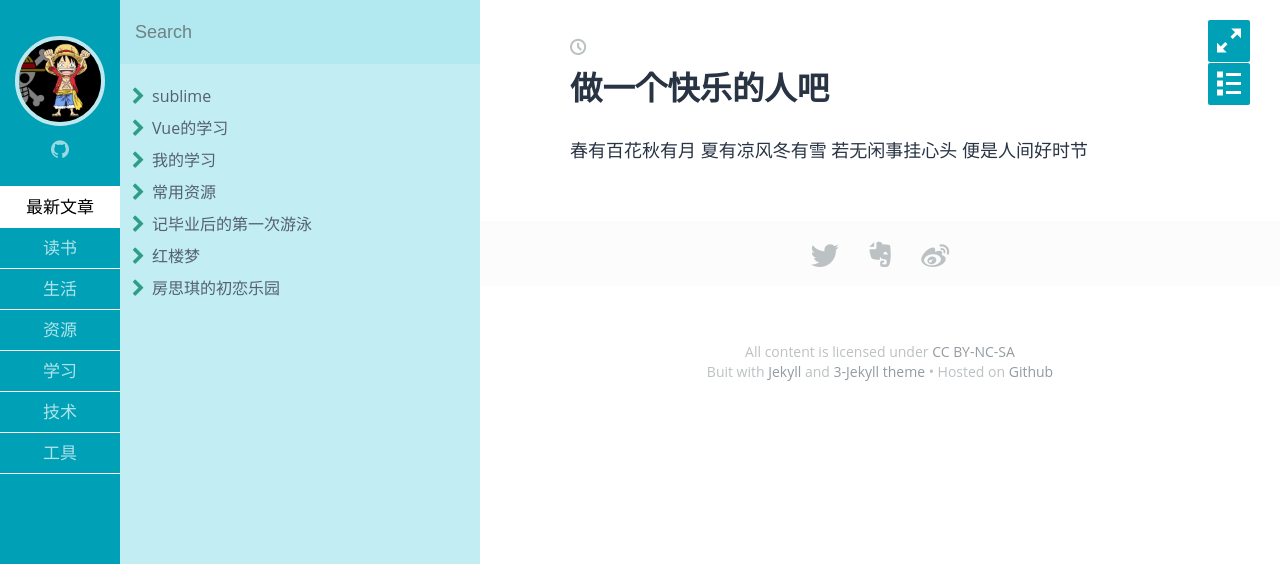
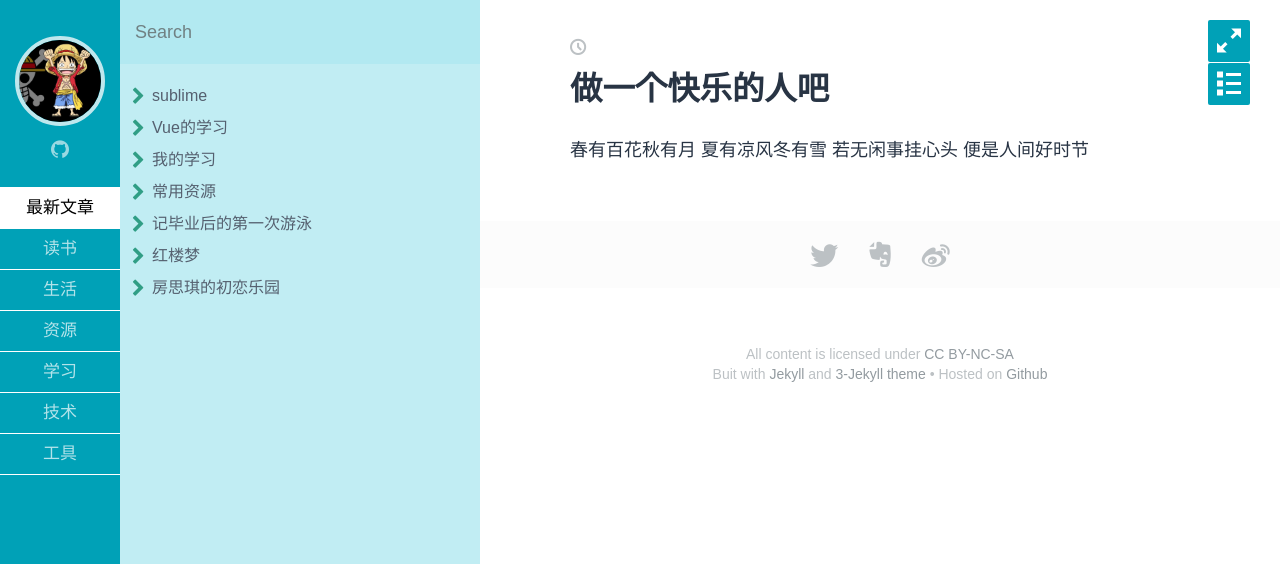
Before and after one commit to yyyyama/yyyyama.github.io, a Jekyll site: the page built from index.md, in a window 1280 px wide. Shown: the top 564 px of the page. Built offline with Jekyll 4.4.1, drawn with Linux system fonts in a browser that asks for light colours; some web fonts are replaced.

Commit message:
modify head.html scripts.html add css.css

```diff
--- a/_includes/head.html
+++ b/_includes/head.html
@@ -10,6 +10,7 @@
   {% endif %}
 
   <!-- <link href='fonts.googleapis.com/css?family=Open+Sans:400,400italic,600|Droid+Sans+Mono' rel='stylesheet' type='text/css'> -->
+  <link href='../css/css.css' rel='stylesheet' type='text/css'>
   <link rel="shortcut icon" href="{{ site.favicon }}" />
   <link rel="stylesheet" href="{{ "/css/main.css" | prepend: site.baseurl }}">
   <link rel="canonical" href="{{ page.url | replace:'index.html','' | prepend: site.baseurl | prepend: site.url }}">
--- a/_includes/scripts.html
+++ b/_includes/scripts.html
@@ -4,7 +4,7 @@
 <script src="{{ "/assets/js/main.js" | prepend: site.baseurl }}"></script>
 
 {% if site.mathjax == 'enabled' %}
-<script type="text/javascript" src="cdn.mathjax.org/mathjax/latest/MathJax.js?config=TeX-AMS-MML_HTMLorMML"></script>
+<script type="text/javascript" src="http://cdn.mathjax.org/mathjax/latest/MathJax.js?config=TeX-AMS-MML_HTMLorMML"></script>
 {% endif %}
 
 {% if site.ga %}
@@ -12,7 +12,7 @@
 (function(i,s,o,g,r,a,m){i['GoogleAnalyticsObject']=r;i[r]=i[r]||function(){
   (i[r].q=i[r].q||[]).push(arguments)},i[r].l=1*new Date();a=s.createElement(o),
   m=s.getElementsByTagName(o)[0];a.async=1;a.src=g;m.parentNode.insertBefore(a,m)
-  })(window,document,'script','www.google-analytics.com/analytics.js','ga');
+  })(window,document,'script','//www.google-analytics.com/analytics.js','ga');
   ga('create', '{{ site.ga.id }}', '{{ site.ga.url }}');
   ga('send', 'pageview');
 </script>
--- /dev/null
+++ b/css/css.css
@@ -0,0 +1,168 @@
+/* cyrillic-ext */
+@font-face {
+  font-family: 'Open Sans';
+  font-style: italic;
+  font-weight: 400;
+  src: local('Open Sans Italic'), local('OpenSans-Italic'), url(http://fonts.gstatic.com/s/opensans/v15/mem6YaGs126MiZpBA-UFUK0Udc1UAw.woff2) format('woff2');
+  unicode-range: U+0460-052F, U+1C80-1C88, U+20B4, U+2DE0-2DFF, U+A640-A69F, U+FE2E-FE2F;
+}
+/* cyrillic */
+@font-face {
+  font-family: 'Open Sans';
+  font-style: italic;
+  font-weight: 400;
+  src: local('Open Sans Italic'), local('OpenSans-Italic'), url(http://fonts.gstatic.com/s/opensans/v15/mem6YaGs126MiZpBA-UFUK0ddc1UAw.woff2) format('woff2');
+  unicode-range: U+0400-045F, U+0490-0491, U+04B0-04B1, U+2116;
+}
+/* greek-ext */
+@font-face {
+  font-family: 'Open Sans';
+  font-style: italic;
+  font-weight: 400;
+  src: local('Open Sans Italic'), local('OpenSans-Italic'), url(http://fonts.gstatic.com/s/opensans/v15/mem6YaGs126MiZpBA-UFUK0Vdc1UAw.woff2) format('woff2');
+  unicode-range: U+1F00-1FFF;
+}
+/* greek */
+@font-face {
+  font-family: 'Open Sans';
+  font-style: italic;
+  font-weight: 400;
+  src: local('Open Sans Italic'), local('OpenSans-Italic'), url(http://fonts.gstatic.com/s/opensans/v15/mem6YaGs126MiZpBA-UFUK0adc1UAw.woff2) format('woff2');
+  unicode-range: U+0370-03FF;
+}
+/* vietnamese */
+@font-face {
+  font-family: 'Open Sans';
+  font-style: italic;
+  font-weight: 400;
+  src: local('Open Sans Italic'), local('OpenSans-Italic'), url(http://fonts.gstatic.com/s/opensans/v15/mem6YaGs126MiZpBA-UFUK0Wdc1UAw.woff2) format('woff2');
+  unicode-range: U+0102-0103, U+0110-0111, U+1EA0-1EF9, U+20AB;
+}
+/* latin-ext */
+@font-face {
+  font-family: 'Open Sans';
+  font-style: italic;
+  font-weight: 400;
+  src: local('Open Sans Italic'), local('OpenSans-Italic'), url(http://fonts.gstatic.com/s/opensans/v15/mem6YaGs126MiZpBA-UFUK0Xdc1UAw.woff2) format('woff2');
+  unicode-range: U+0100-024F, U+0259, U+1E00-1EFF, U+2020, U+20A0-20AB, U+20AD-20CF, U+2113, U+2C60-2C7F, U+A720-A7FF;
+}
+/* latin */
+@font-face {
+  font-family: 'Open Sans';
+  font-style: italic;
+  font-weight: 400;
+  src: local('Open Sans Italic'), local('OpenSans-Italic'), url(http://fonts.gstatic.com/s/opensans/v15/mem6YaGs126MiZpBA-UFUK0Zdc0.woff2) format('woff2');
+  unicode-range: U+0000-00FF, U+0131, U+0152-0153, U+02BB-02BC, U+02C6, U+02DA, U+02DC, U+2000-206F, U+2074, U+20AC, U+2122, U+2191, U+2193, U+2212, U+2215, U+FEFF, U+FFFD;
+}
+/* cyrillic-ext */
+@font-face {
+  font-family: 'Open Sans';
+  font-style: normal;
+  font-weight: 400;
+  src: local('Open Sans Regular'), local('OpenSans-Regular'), url(http://fonts.gstatic.com/s/opensans/v15/mem8YaGs126MiZpBA-UFWJ0bbck.woff2) format('woff2');
+  unicode-range: U+0460-052F, U+1C80-1C88, U+20B4, U+2DE0-2DFF, U+A640-A69F, U+FE2E-FE2F;
+}
+/* cyrillic */
+@font-face {
+  font-family: 'Open Sans';
+  font-style: normal;
+  font-weight: 400;
+  src: local('Open Sans Regular'), local('OpenSans-Regular'), url(http://fonts.gstatic.com/s/opensans/v15/mem8YaGs126MiZpBA-UFUZ0bbck.woff2) format('woff2');
+  unicode-range: U+0400-045F, U+0490-0491, U+04B0-04B1, U+2116;
+}
+/* greek-ext */
+@font-face {
+  font-family: 'Open Sans';
+  font-style: normal;
+  font-weight: 400;
+  src: local('Open Sans Regular'), local('OpenSans-Regular'), url(http://fonts.gstatic.com/s/opensans/v15/mem8YaGs126MiZpBA-UFWZ0bbck.woff2) format('woff2');
+  unicode-range: U+1F00-1FFF;
+}
+/* greek */
+@font-face {
+  font-family: 'Open Sans';
+  font-style: normal;
+  font-weight: 400;
+  src: local('Open Sans Regular'), local('OpenSans-Regular'), url(http://fonts.gstatic.com/s/opensans/v15/mem8YaGs126MiZpBA-UFVp0bbck.woff2) format('woff2');
+  unicode-range: U+0370-03FF;
+}
+/* vietnamese */
+@font-face {
+  font-family: 'Open Sans';
+  font-style: normal;
+  font-weight: 400;
+  src: local('Open Sans Regular'), local('OpenSans-Regular'), url(http://fonts.gstatic.com/s/opensans/v15/mem8YaGs126MiZpBA-UFWp0bbck.woff2) format('woff2');
+  unicode-range: U+0102-0103, U+0110-0111, U+1EA0-1EF9, U+20AB;
+}
+/* latin-ext */
+@font-face {
+  font-family: 'Open Sans';
+  font-style: normal;
+  font-weight: 400;
+  src: local('Open Sans Regular'), local('OpenSans-Regular'), url(http://fonts.gstatic.com/s/opensans/v15/mem8YaGs126MiZpBA-UFW50bbck.woff2) format('woff2');
+  unicode-range: U+0100-024F, U+0259, U+1E00-1EFF, U+2020, U+20A0-20AB, U+20AD-20CF, U+2113, U+2C60-2C7F, U+A720-A7FF;
+}
+/* latin */
+@font-face {
+  font-family: 'Open Sans';
+  font-style: normal;
+  font-weight: 400;
+  src: local('Open Sans Regular'), local('OpenSans-Regular'), url(http://fonts.gstatic.com/s/opensans/v15/mem8YaGs126MiZpBA-UFVZ0b.woff2) format('woff2');
+  unicode-range: U+0000-00FF, U+0131, U+0152-0153, U+02BB-02BC, U+02C6, U+02DA, U+02DC, U+2000-206F, U+2074, U+20AC, U+2122, U+2191, U+2193, U+2212, U+2215, U+FEFF, U+FFFD;
+}
+/* cyrillic-ext */
+@font-face {
+  font-family: 'Open Sans';
+  font-style: normal;
+  font-weight: 600;
+  src: local('Open Sans SemiBold'), local('OpenSans-SemiBold'), url(http://fonts.gstatic.com/s/opensans/v15/mem5YaGs126MiZpBA-UNirkOX-hpOqc.woff2) format('woff2');
+  unicode-range: U+0460-052F, U+1C80-1C88, U+20B4, U+2DE0-2DFF, U+A640-A69F, U+FE2E-FE2F;
+}
+/* cyrillic */
+@font-face {
+  font-family: 'Open Sans';
+  font-style: normal;
+  font-weight: 600;
+  src: local('Open Sans SemiBold'), local('OpenSans-SemiBold'), url(http://fonts.gstatic.com/s/opensans/v15/mem5YaGs126MiZpBA-UNirkOVuhpOqc.woff2) format('woff2');
+  unicode-range: U+0400-045F, U+0490-0491, U+04B0-04B1, U+2116;
+}
+/* greek-ext */
+@font-face {
+  font-family: 'Open Sans';
+  font-style: normal;
+  font-weight: 600;
+  src: local('Open Sans SemiBold'), local('OpenSans-SemiBold'), url(http://fonts.gstatic.com/s/opensans/v15/mem5YaGs126MiZpBA-UNirkOXuhpOqc.woff2) format('woff2');
+  unicode-range: U+1F00-1FFF;
+}
+/* greek */
+@font-face {
+  font-family: 'Open Sans';
+  font-style: normal;
+  font-weight: 600;
+  src: local('Open Sans SemiBold'), local('OpenSans-SemiBold'), url(http://fonts.gstatic.com/s/opensans/v15/mem5YaGs126MiZpBA-UNirkOUehpOqc.woff2) format('woff2');
+  unicode-range: U+0370-03FF;
+}
+/* vietnamese */
+@font-face {
+  font-family: 'Open Sans';
+  font-style: normal;
+  font-weight: 600;
+  src: local('Open Sans SemiBold'), local('OpenSans-SemiBold'), url(http://fonts.gstatic.com/s/opensans/v15/mem5YaGs126MiZpBA-UNirkOXehpOqc.woff2) format('woff2');
+  unicode-range: U+0102-0103, U+0110-0111, U+1EA0-1EF9, U+20AB;
+}
+/* latin-ext */
+@font-face {
+  font-family: 'Open Sans';
+  font-style: normal;
+  font-weight: 600;
+  src: local('Open Sans SemiBold'), local('OpenSans-SemiBold'), url(http://fonts.gstatic.com/s/opensans/v15/mem5YaGs126MiZpBA-UNirkOXOhpOqc.woff2) format('woff2');
+  unicode-range: U+0100-024F, U+0259, U+1E00-1EFF, U+2020, U+20A0-20AB, U+20AD-20CF, U+2113, U+2C60-2C7F, U+A720-A7FF;
+}
+/* latin */
+@font-face {
+  font-family: 'Open Sans';
+  font-style: normal;
+  font-weight: 600;
+  src: local('Open Sans SemiBold'), local('OpenSans-SemiBold'), url(http://fonts.gstatic.com/s/opensans/v15/mem5YaGs126MiZpBA-UNirkOUuhp.woff2) format('woff2');
+  unicode-range: U+0000-00FF, U+0131, U+0152-0153, U+02BB-02BC, U+02C6, U+02DA, U+02DC, U+2000-206F, U+2074, U+20AC, U+2122, U+2191, U+2193, U+2212, U+2215, U+FEFF, U+FFFD;
+}
```
